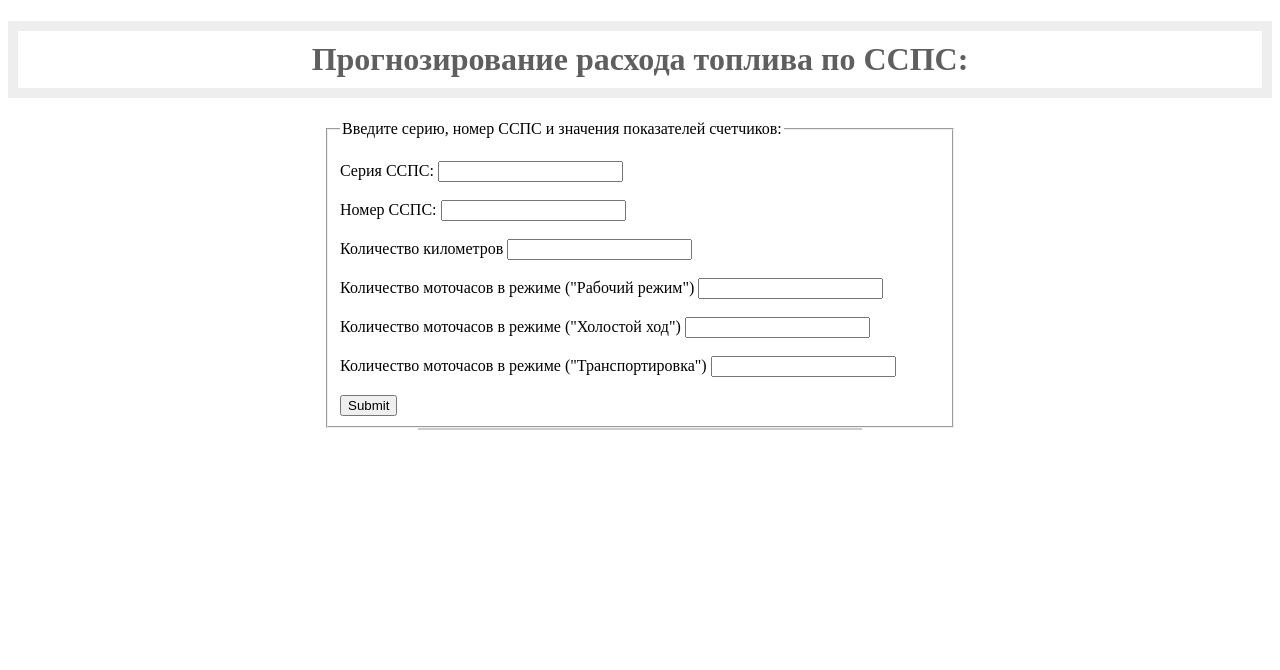
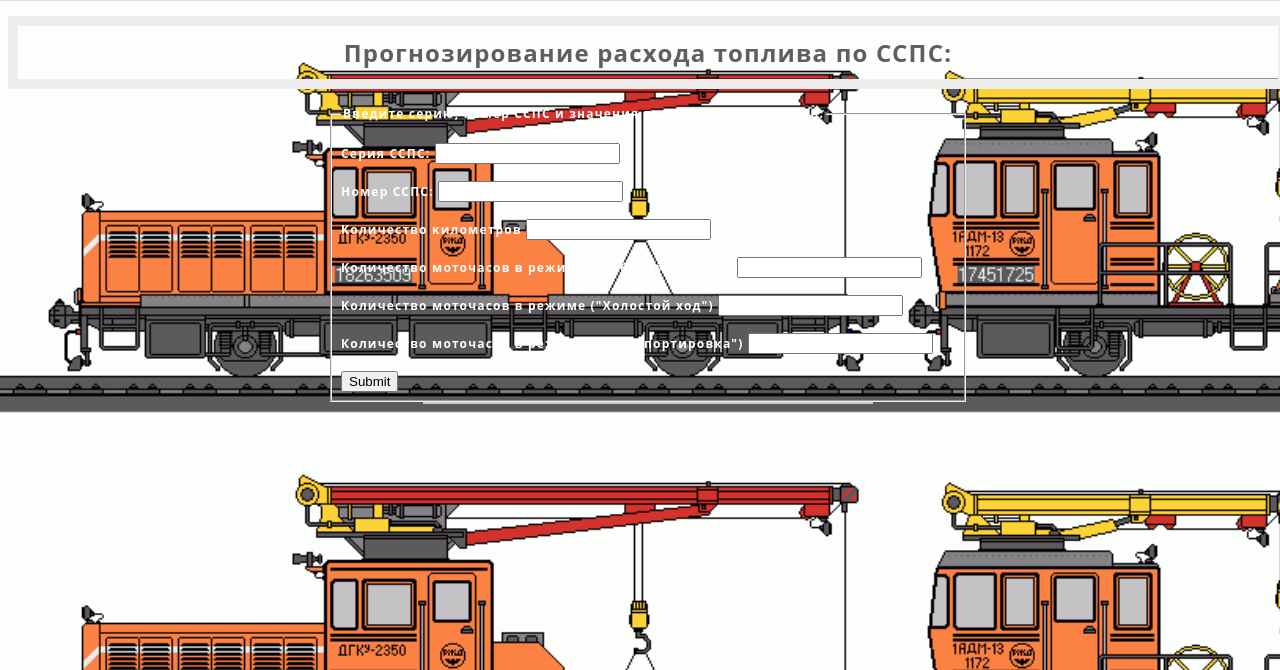
Before and after one commit to owwneddope/DPM, a Flask app: page / in a window 1280 px wide. Shown: the top 670 px of the page. Run offline with Flask 2, Linux system fonts and the light colour scheme.

Commit message:
update background

```diff
--- a/static/css/style.css
+++ b/static/css/style.css
@@ -4,3 +4,17 @@
     text-align: center;
     padding: 10px;
 }
+
+body {
+	width: 100%;
+	height:100%;
+	font-family: 'Open Sans', sans-serif;
+	/*background: #092756;*/
+	background-image: url(adm.gif);
+	background-size: cover;
+	color: #fff;
+	font-size: 12px;
+	font-weight: bold;
+	text-align:left;
+	letter-spacing:1.2px;
+}
```
